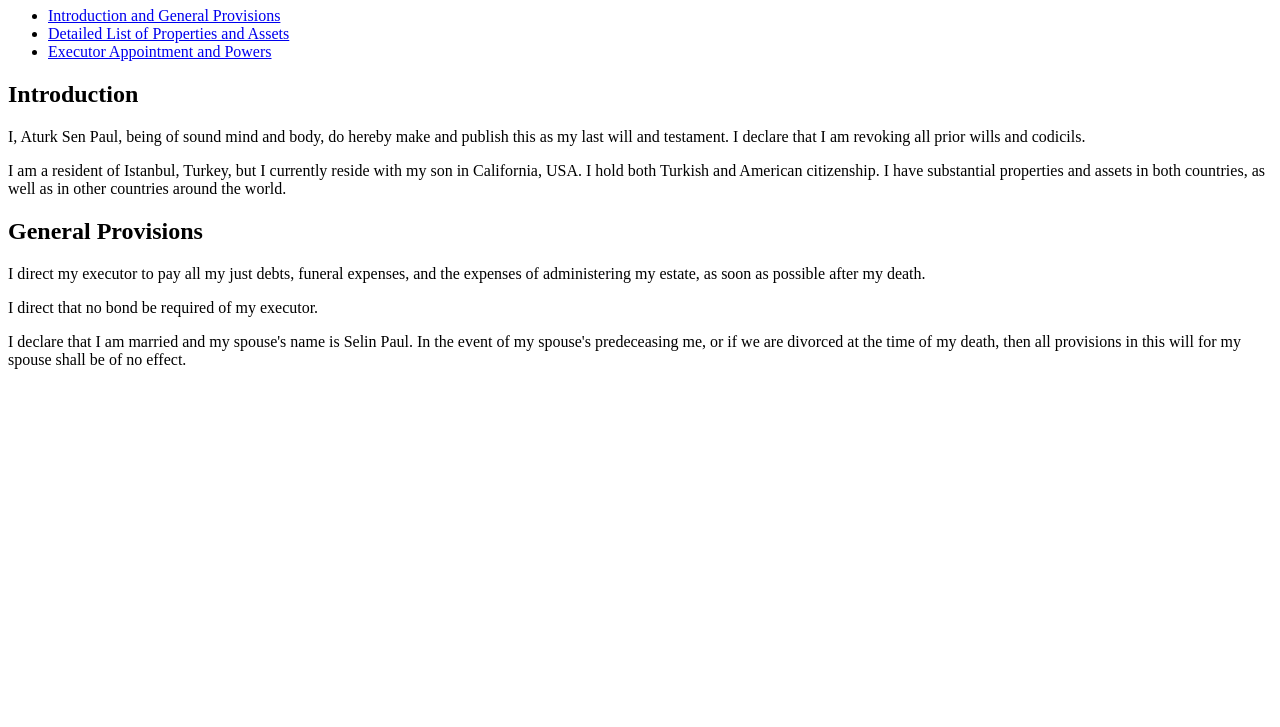
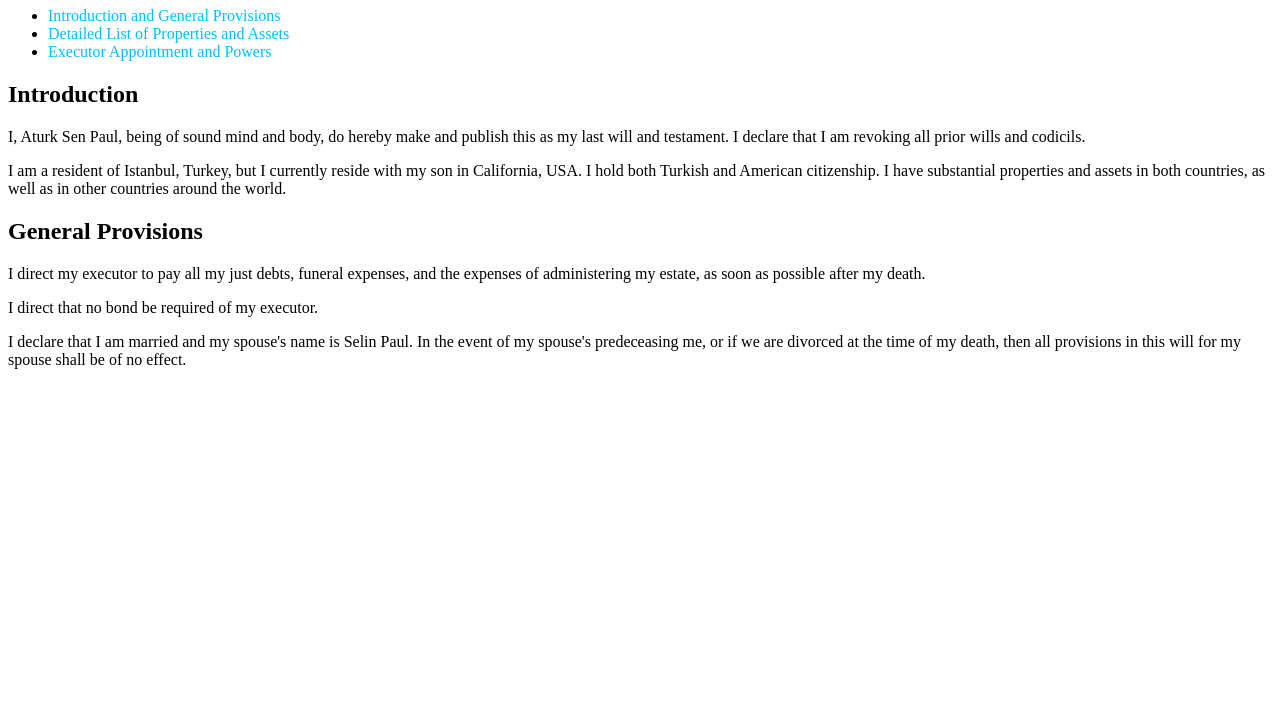
Before and after one commit to I19iceberg/Adsen-Sh-Buch, a plain HTML site: page Index.Html in a window 1280 px wide. Shown: the part 73-800 px from the top of the page. Drawn offline with Linux system fonts and the light colour scheme.

Commit message:
Update Index.Html

```diff
--- a/Index.Html
+++ b/Index.Html
@@ -1,7 +1,7 @@
 <!DOCTYPE html>
 <html>
 <head>
-  <link rel="stylesheet" type="text/css" href="/path/to/your/css/file.css">
+  <link rel="stylesheet" type="text/css" href="Css/style.css">
 </head>
   <meta charset="utf-8">
   <title>Last Will and Testament of Aturk Sen Paul</title>
```
